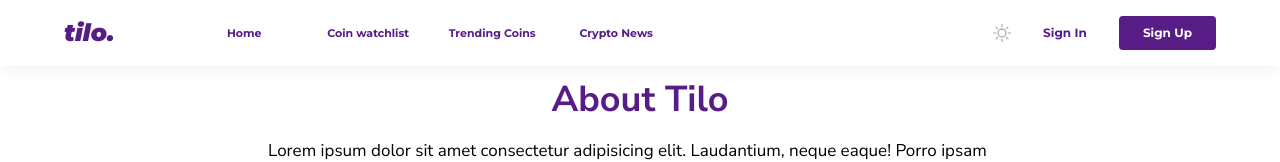
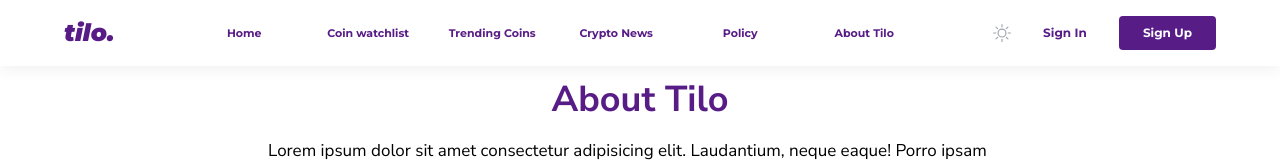
Before and after one commit to Okpainmo/Tilo, a Next.js app: page /about in a window 1280 px wide. Shown: the top 162 px of the page. Built offline with nearby package versions, Linux system fonts and the light colour scheme.

Commit message:
refactor: updates on mobile menu-bar, and main top navbar

```diff
--- a/components/layout-components/MobileMenuBar.jsx
+++ b/components/layout-components/MobileMenuBar.jsx
@@ -23,25 +23,35 @@ function MobileMenuBar({ hideMobileNav, closeMobileNav }) {
           <path d="M2.146 2.854a.5.5 0 1 1 .708-.708L8 7.293l5.146-5.147a.5.5 0 0 1 .708.708L8.707 8l5.147 5.146a.5.5 0 0 1-.708.708L8 8.707l-5.146 5.147a.5.5 0 0 1-.708-.708L7.293 8 2.146 2.854Z" />
         </svg>
       </div>
-      <div className="flex flex-col gap-y-6 text-2xl font-bold text-left min-h-[300px] border-b w-[80%]">
+      <div className="flex flex-col gap-y-6 text-2xl font-bold text-left min-h-[500px] border-b w-full">
         <Link href="/">
-          <a className="nav-link-colors min-w-[100px] hover:tracking-[1px] transition-all duration-700">
+          <a className="nav-link-colors min-w-[100px] hover:tracking-[1px] transition-all duration-700 w-[80%]">
             <span>Home</span>
           </a>
         </Link>
         <Link href="/coins-watchlist">
-          <a className="nav-link-colors min-w-[100px] hover:tracking-[1px] transition-all duration-700">
+          <a className="nav-link-colors min-w-[100px] hover:tracking-[1px] transition-all duration-700 w-[80%]">
             <span>Coin watchlist</span>
           </a>
         </Link>
         <Link href="/trending-coins-watchlist">
-          <a className="nav-link-colors min-w-[100px] hover:tracking-[1px] transition-all duration-700">
+          <a className="nav-link-colors min-w-[100px] hover:tracking-[1px] transition-all duration-700 w-[80%]">
             <span>Trending Coins</span>
           </a>
         </Link>
         <Link href="/crypto-news">
-          <a className="nav-link-colors min-w-[100px] hover:tracking-[1px] transition-all duration-700">
+          <a className="nav-link-colors min-w-[100px] hover:tracking-[1px] transition-all duration-700 w-[80%]">
             <span>Crypto News</span>
+          </a>
+        </Link>
+        <Link href="/policy">
+          <a className="nav-link-colors min-w-[100px] hover:tracking-[1px] transition-all duration-700 w-[80%]">
+            <span>Policy</span>
+          </a>
+        </Link>
+        <Link href="/about">
+          <a className="nav-link-colors min-w-[100px] hover:tracking-[1px] transition-all duration-700 w-[80%]">
+            <span>About Tilo</span>
           </a>
         </Link>
       </div>
--- a/components/layout-components/Navlinks.jsx
+++ b/components/layout-components/Navlinks.jsx
@@ -24,6 +24,16 @@ function Navlinks() {
           <span>Crypto News</span>
         </a>
       </Link>
+      <Link href="/policy">
+        <a className="nav-link-colors min-w-[100px] text-center hover:tracking-[1px] transition-all duration-700">
+          <span>Policy</span>
+        </a>
+      </Link>
+      <Link href="/about">
+        <a className="nav-link-colors min-w-[100px] text-center hover:tracking-[1px] transition-all duration-700">
+          <span>About Tilo</span>
+        </a>
+      </Link>
     </section>
   );
 }
```
